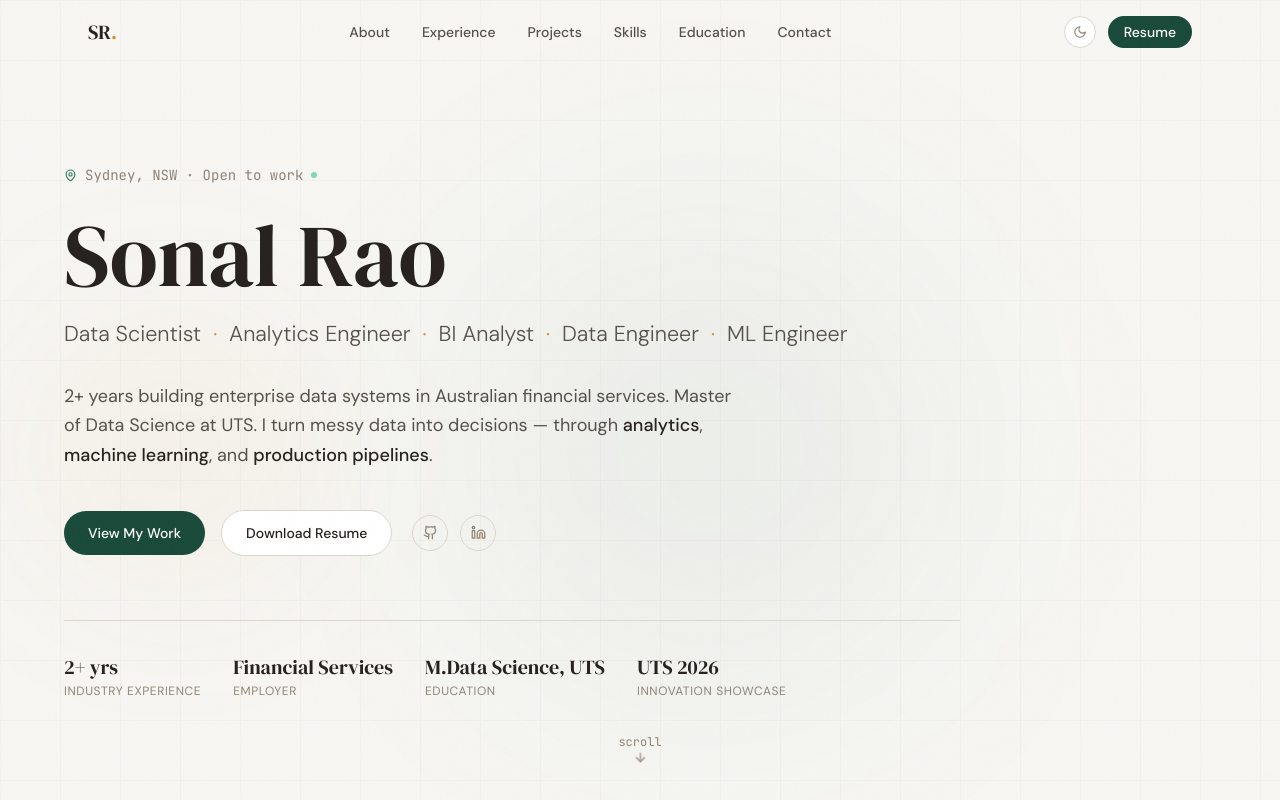
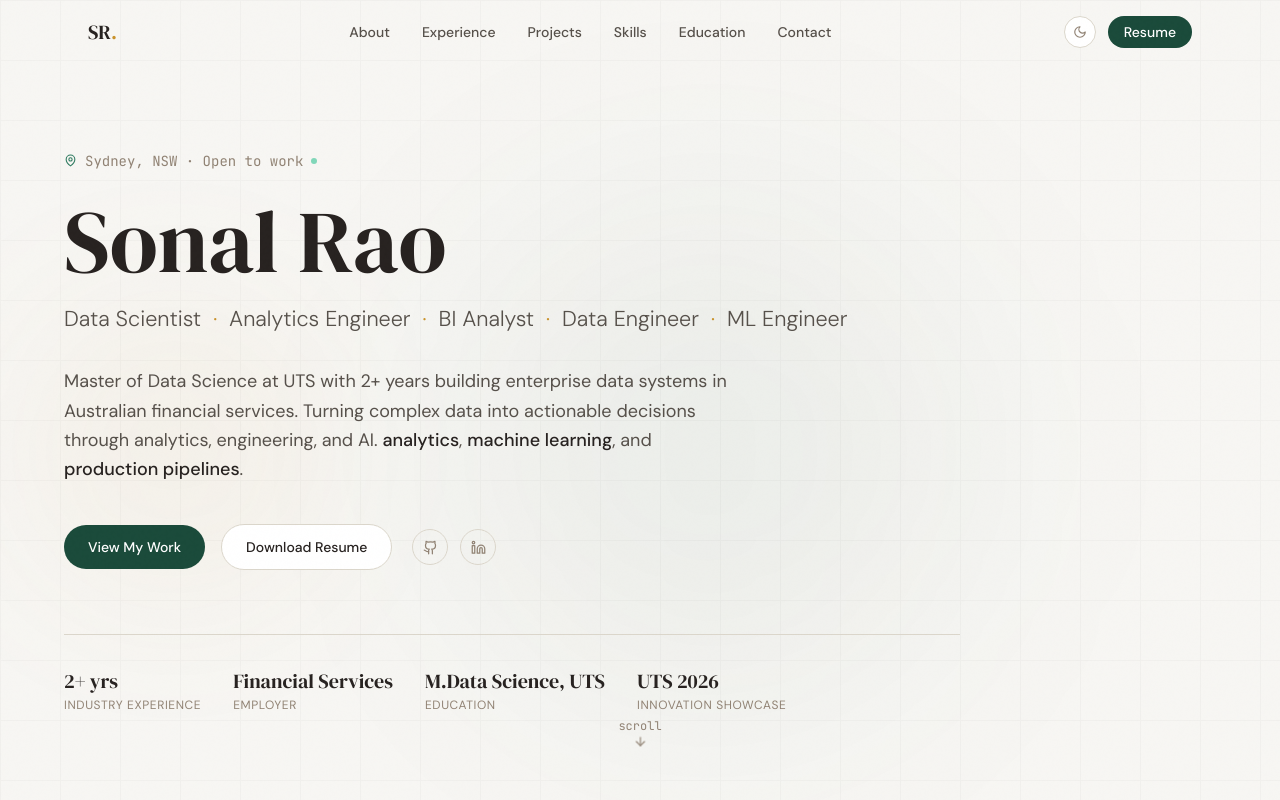
Before and after one commit to jeppusonal/Sonal_Portfolio, a Next.js app: page / in a window 1280 px wide. Shown: the top 800 px of the page. Built offline with nearby package versions, Linux system fonts and the light colour scheme.

Commit message:
Move scroll button

```diff
--- a/src/components/sections/Hero.tsx
+++ b/src/components/sections/Hero.tsx
@@ -77,8 +77,8 @@ export default function Hero() {
             transition={{ duration: 0.6, delay: 0.3 }}
             className="text-[var(--text-secondary)] text-lg leading-relaxed max-w-2xl mb-10"
           >
-            2+ years building enterprise data systems in Australian financial services.
-            Master of Data Science at UTS. I turn messy data into decisions — through{" "}
+            Master of Data Science at UTS with 2+ years building enterprise data systems in Australian financial services.
+            Turning complex data into actionable decisions through analytics, engineering, and AI.{" "}
             <span className="text-[var(--text-primary)] font-medium">analytics</span>,{" "}
             <span className="text-[var(--text-primary)] font-medium">machine learning</span>, and{" "}
             <span className="text-[var(--text-primary)] font-medium">production pipelines</span>.
@@ -153,7 +153,7 @@ export default function Hero() {
         initial={{ opacity: 0 }}
         animate={{ opacity: 1 }}
         transition={{ delay: 1.2 }}
-        className="absolute bottom-8 left-1/2 -translate-x-1/2 flex flex-col items-center gap-1 text-[var(--text-muted)]"
+        className="absolute bottom-12 left-1/2 -translate-x-1/2 flex flex-col items-center gap-1 text-[var(--text-muted)]"
       >
         <span className="text-xs font-mono">scroll</span>
         <ArrowDown size={14} className="animate-bounce" />
```
